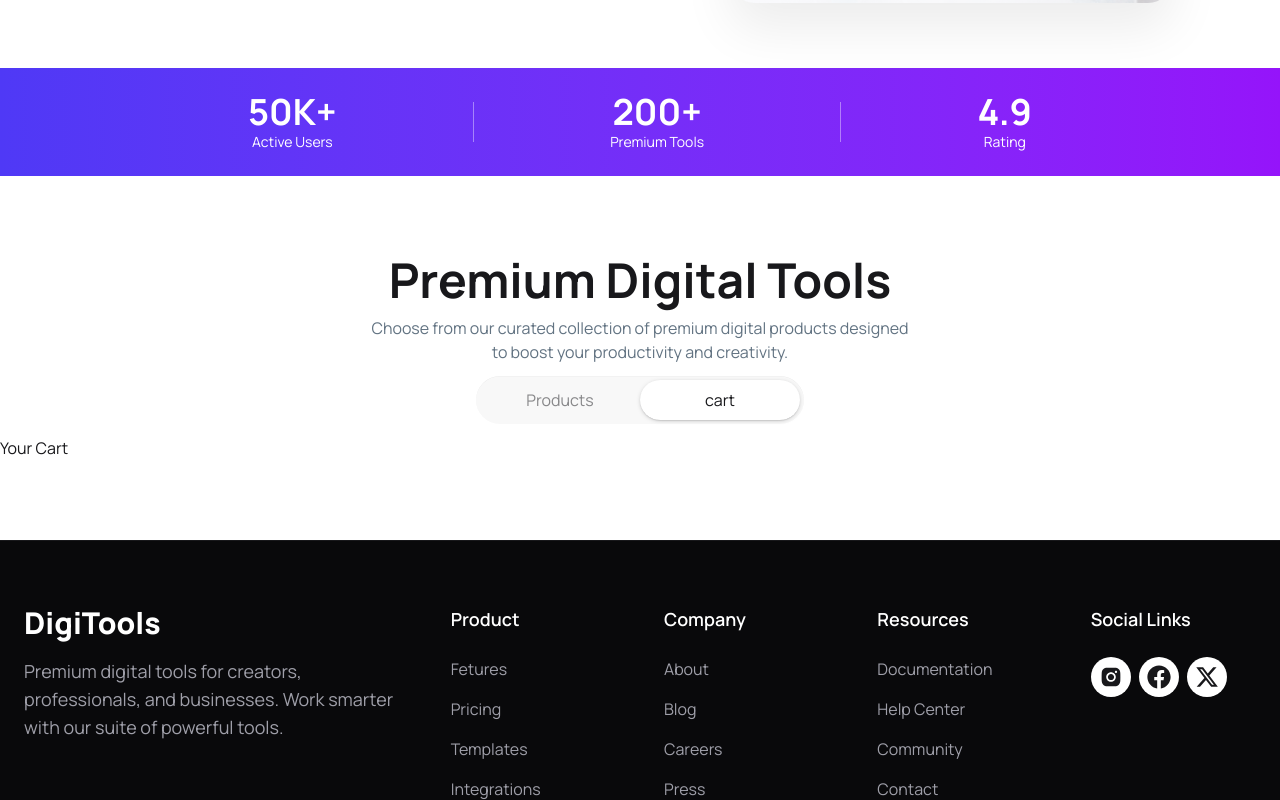
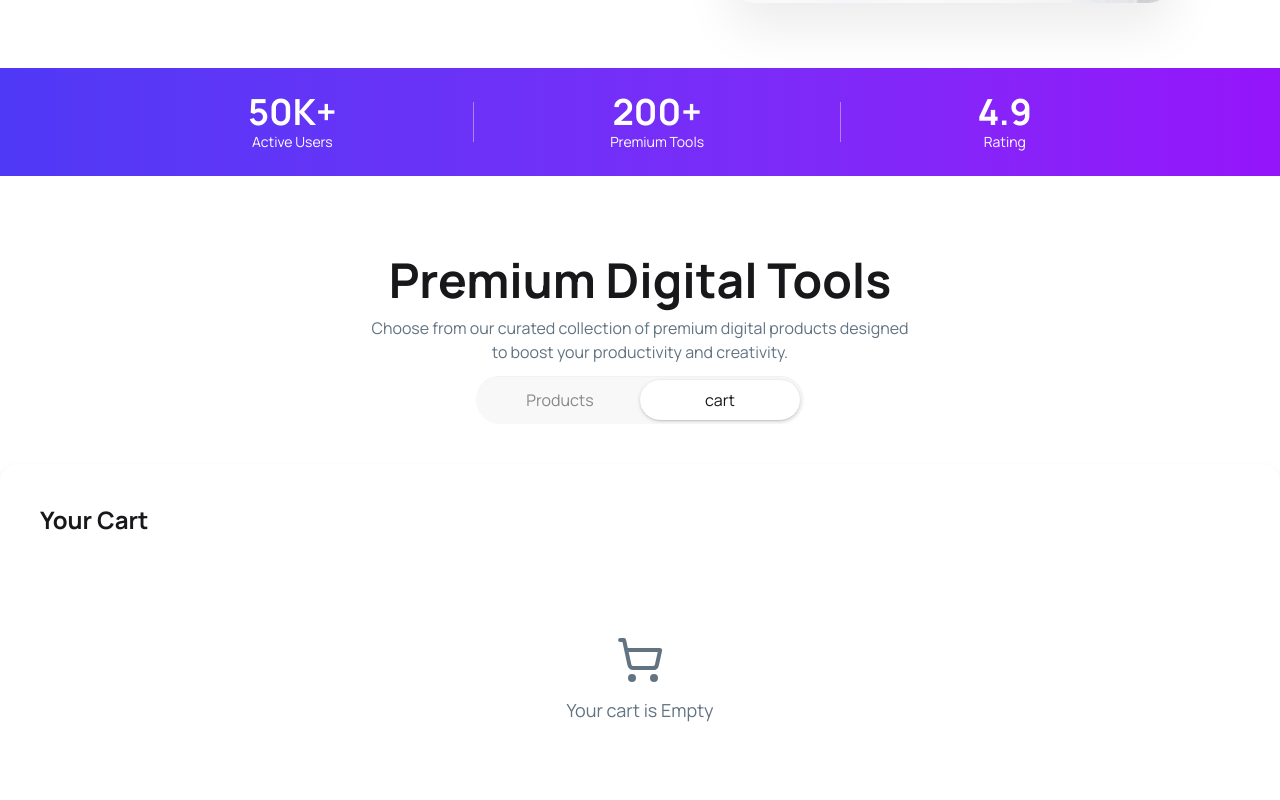
Before and after one commit to joti14/digitools-platform, a React (Vite) app: page / in a window 1280 px wide. Both pictures are taken after a click on the radio button "cart". Shown: the part 654-1454 px from the top of the page. Built offline with nearby package versions, Linux system fonts and the light colour scheme.

Commit message:
added cart section and filtered cart items

```diff
--- a/src/App.jsx
+++ b/src/App.jsx
@@ -16,7 +16,10 @@ const productPromise = fetchProducts();
 function App() {
 
   const [activeTab, setActiveTab] = useState('product');
-  console.log(activeTab)
+  const [carts, setCarts] = useState([]);
+  // console.log(carts)
+
+  // console.log(activeTab)
   return (
     <>
       <Navbar></Navbar>
@@ -28,6 +31,8 @@ function App() {
           productPromise={productPromise}
           activeTab={activeTab}
           setActiveTab={setActiveTab}
+          carts={carts}
+          setCarts={setCarts}
         ></Products>
       </Suspense>
 
--- a/src/components/Cart/Cart.jsx
+++ b/src/components/Cart/Cart.jsx
@@ -1,9 +1,56 @@
 import React from 'react';
+import { LuShoppingCart } from 'react-icons/lu';
 
-const Cart = () => {
+const Cart = ({ carts, setCarts }) => {
+
+    const totalPrice = carts.reduce((sum, item) => sum + item.price, 0);
+    // console.log(totalPrice)
+
+    const handlePayment = () => {
+        setCarts([]);
+    }
+
+    const handleDelete = (item) => {
+        const filterdItems = carts.filter(i => i.id != item.id);
+        setCarts(filterdItems);
+    }
     return (
-        <div className='card'>
-            <h1>Your Cart</h1>
+        <div className='space-y-5 mt-10 shadow-sm p-10 rounded-2xl'>
+            <h1 className='text-2xl font-bold'>Your Cart</h1>
+            {
+                carts.length === 0
+                    ? <div className='p-20 flex flex-col justify-center items-center gap-3'>
+                        <LuShoppingCart className='text-5xl text-[#627382]' />
+                        <p className='text-lg text-[#627382]'>Your cart is Empty</p>
+                    </div>
+                    :
+                    <>
+                        {
+                            carts.map(item =>
+                                <div className='flex items-center justify-between gap-4 px-4 py-8 bg-base-200 rounded-2xl' key={item.id}>
+                                    <div className='flex items-center gap-4'>
+                                        <img src={item.icon} alt="" />
+                                        <div>
+                                            <h2 className='text-xl font-semibold'>{item.name}</h2>
+                                            <p className='text-[#627382]'>${item.price}</p>
+                                        </div>
+                                    </div>
+                                    <div>
+
+                                        <button onClick={() => handleDelete(item)} className='btn btn-error btn-soft rounded-xl'>Remove</button>
+                                    </div>
+
+                                </div>)
+                        }
+
+                        <div className='flex justify-between'>
+                            <p>Total</p>
+                            <h2>${totalPrice}</h2>
+                        </div>
+                        <button onClick={handlePayment} className='btn btn-primary w-full rounded-2xl'>Proceed to Checkout</button>
+                    </>
+            }
+
         </div>
     );
 };
--- a/src/components/Products/Product.jsx
+++ b/src/components/Products/Product.jsx
@@ -3,12 +3,13 @@ import PricingFeature from './PricingFeature';
 import { FaCheck } from 'react-icons/fa';
 
 
-const Product = ({ product }) => {
+const Product = ({ product, carts, setCarts }) => {
     // console.log(product)
     const [isAddToCart, setIsAddToCart] = useState(false);
 
     const handleAddToCart = () => {
         setIsAddToCart(true);
+        setCarts([...carts, product]);
     }
 
     const { icon, name, description, price, period, features, tag, tagType } = product;
@@ -46,7 +47,8 @@ const Product = ({ product }) => {
                         <span className="flex items-center justify-center gap-2">
                             {isAddToCart && <FaCheck />}
                             <span>{isAddToCart ? 'Added to Cart' : 'Buy Now'}</span>
-                        </span></button>
+                        </span>
+                    </button>
                 </div>
             </div>
         </div>
--- a/src/components/Products/Products.jsx
+++ b/src/components/Products/Products.jsx
@@ -3,7 +3,7 @@ import Product from './Product';
 import Cart from '../Cart/Cart';
 
 
-const Products = ({ productPromise, activeTab, setActiveTab }) => {
+const Products = ({ productPromise, activeTab, setActiveTab, carts, setCarts }) => {
     const products = use(productPromise);
     // console.log(products)
 
@@ -38,12 +38,18 @@ const Products = ({ productPromise, activeTab, setActiveTab }) => {
             {
                 activeTab === 'product' && <div className='grid grid-cols-1 md:grid-cols-2 lg:grid-cols-3 gap-8 mt-10'>
                     {
-                        products.map(product => <Product key={product.id} product={product}></Product>)
+                        products.map(product =>
+                        <Product
+                            key={product.id}
+                            product={product}
+                            carts={carts}
+                            setCarts={setCarts}
+                        ></Product>)
                     }
                 </div>
             }
             {
-                activeTab === 'cart' && <Cart></Cart>
+                activeTab === 'cart' && <Cart carts={carts} setCarts={setCarts}></Cart>
             }
 
         </div>
```
